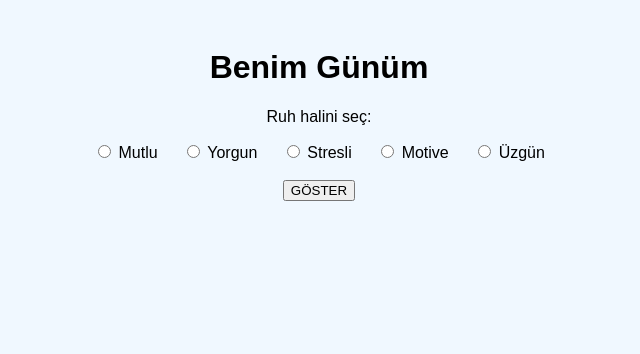
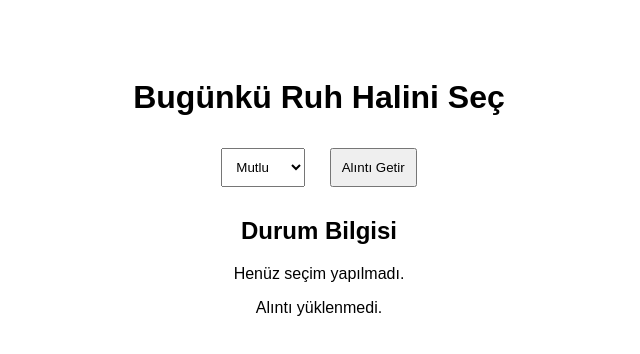
Before and after one commit to ebrargunay/Semantik1, a plain HTML site: page index.html in a window 1280 px wide. Shown: the whole page, without its empty margins (321-961 px from the left). Drawn offline with Linux system fonts and the light colour scheme.

Commit message:
Update index.html

```diff
--- a/index.html
+++ b/index.html
@@ -2,58 +2,39 @@
 <html lang="tr">
 <head>
   <meta charset="UTF-8">
-  <meta name="viewport" content="width=device-width, initial-scale=1">
-  <title>Benim Günüm</title>
+  <title>Ruh Hali ve Alıntı Uygulaması</title>
   <style>
     body {
       font-family: Arial, sans-serif;
-      padding: 20px;
-      background: #f0f8ff;
+      text-align: center;
+      padding: 50px;
     }
-    h1 {
-      text-align: center;
+    select, button {
+      margin: 10px;
+      padding: 10px;
     }
-    .mood-selection {
-      text-align: center;
-      margin-bottom: 20px;
-    }
-    .mood-selection label {
-      margin: 0 10px;
-    }
-    .result-box {
-      background: #fff;
-      padding: 20px;
-      border-radius: 10px;
-      box-shadow: 0 0 10px rgba(0,0,0,0.1);
-      max-width: 500px;
-      margin: 20px auto;
-    }
-    .result-box p {
-      font-size: 18px;
+    #moodInfo {
+      margin-top: 20px;
     }
   </style>
 </head>
 <body>
+  <h1>Bugünkü Ruh Halini Seç</h1>
+  <select id="moodSelect">
+    <option value="mutlu">Mutlu</option>
+    <option value="üzgün">Üzgün</option>
+    <option value="yorgun">Yorgun</option>
+    <option value="stresli">Stresli</option>
+  </select>
+  <button id="getQuoteBtn">Alıntı Getir</button>
 
-  <h1>Benim Günüm</h1>
-
-  <div class="mood-selection">
-    <p>Ruh halini seç:</p>
-    <label><input type="radio" name="mood" value="mutlu"> Mutlu</label>
-    <label><input type="radio" name="mood" value="yorgun"> Yorgun</label>
-    <label><input type="radio" name="mood" value="stresli"> Stresli</label>
-    <label><input type="radio" name="mood" value="motive"> Motive</label>
-    <label><input type="radio" name="mood" value="uzgun"> Üzgün</label>
-    <br><br>
-    <button onclick="showMoodInfo()">GÖSTER</button>
+  <div id="moodInfo">
+    <h2>Durum Bilgisi</h2>
+    <p id="moodText">Henüz seçim yapılmadı.</p>
+    <p id="quoteText">Alıntı yüklenmedi.</p>
   </div>
 
-  <div class="result-box" id="resultBox" style="display: none;">
-    <p id="emoji"></p>
-    <p id="quote"></p>
-    <p id="music"></p>
-  </div>
-
+  <!-- JavaScript dosyasını burada bağlıyoruz -->
   <script src="app.js"></script>
 </body>
 </html>
```
